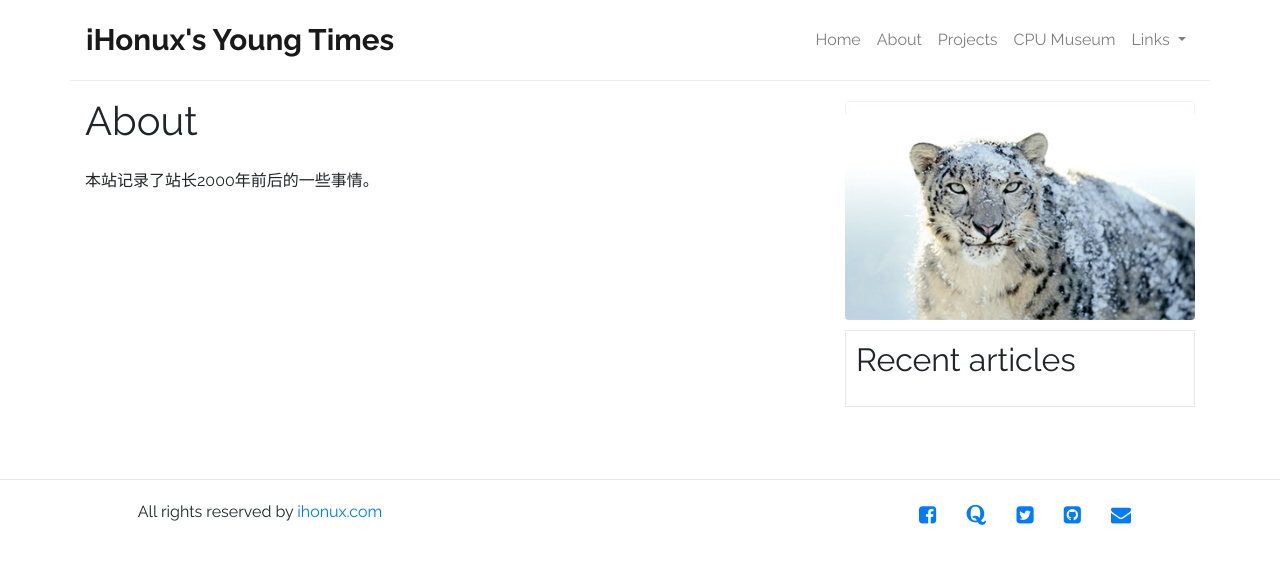
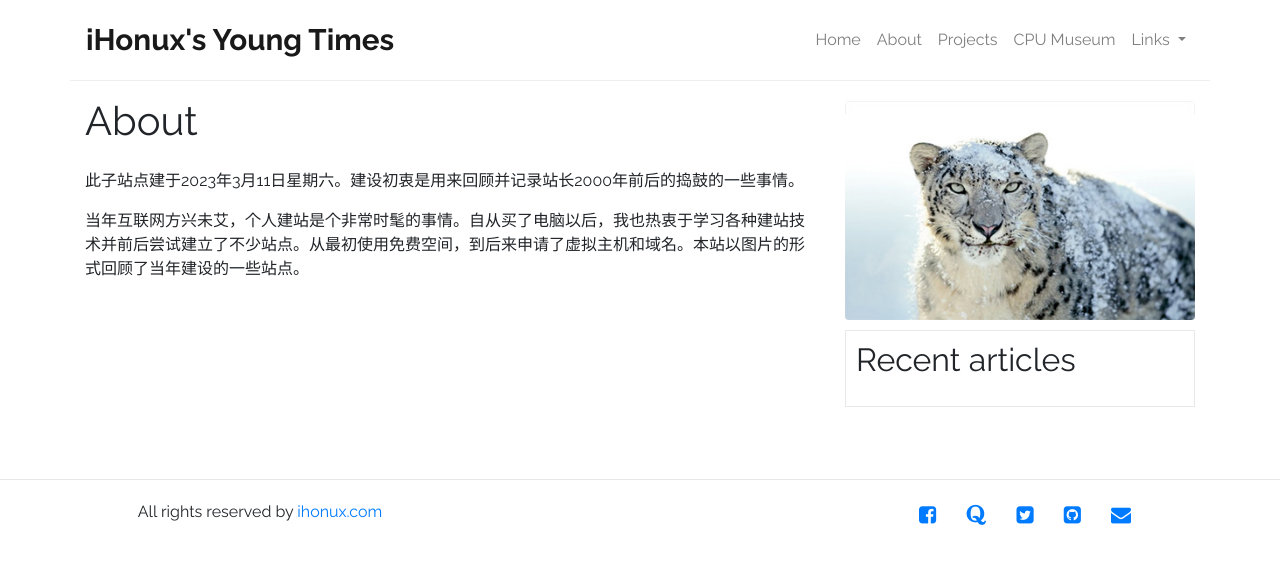
Before and after one commit to past-records/past-records.github.io, a Jekyll site: the page built from about.md, in a window 1280 px wide. Shown: the top 564 px of the page. Built offline with Jekyll 4.4.1, drawn with Linux system fonts in a browser that asks for light colours.

Commit message:
Update about.md

```diff
--- a/about.md
+++ b/about.md
@@ -5,4 +5,6 @@ permalink: /about/
 image: /images/web/about-small.jpg
 ---
 
-本站记录了站长2000年前后的一些事情。
+此子站点建于2023年3月11日星期六。建设初衷是用来回顾并记录站长2000年前后的捣鼓的一些事情。
+
+当年互联网方兴未艾，个人建站是个非常时髦的事情。自从买了电脑以后，我也热衷于学习各种建站技术并前后尝试建立了不少站点。从最初使用免费空间，到后来申请了虚拟主机和域名。本站以图片的形式回顾了当年建设的一些站点。
```
